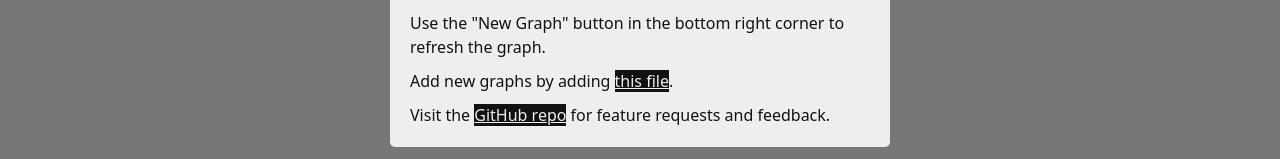
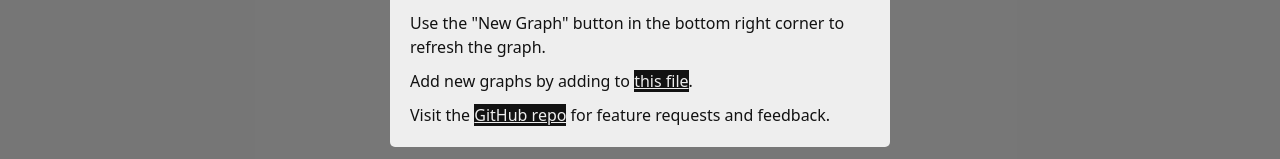
Before and after one commit to MaadhavBhatt/guess-the-line-v2, a Vue app: page / in a window 1280 px wide. Shown: the part 367-526 px from the top of the page. Built offline with nearby package versions, Linux system fonts and the light colour scheme; a web font is replaced by a local one.

Commit message:
fix: correct wording in HelpModal for adding new graphs

```diff
--- a/src/components/HelpModal.vue
+++ b/src/components/HelpModal.vue
@@ -35,7 +35,7 @@ onUnmounted(() => {
       <ul>
         <li><code>f(x)</code> refers to the mystery function you need to guess.</li>
         <li>Use the "New Graph" button in the bottom right corner to refresh the graph.</li>
-        <li>Add new graphs by adding <a
+        <li>Add new graphs by adding to <a
             href="https://github.com/MaadhavBhatt/guess-the-line-v2/edit/main/src/data/graphs.ts" target="_blank"
             rel="noopener">this file</a>.</li>
         <li>
```
